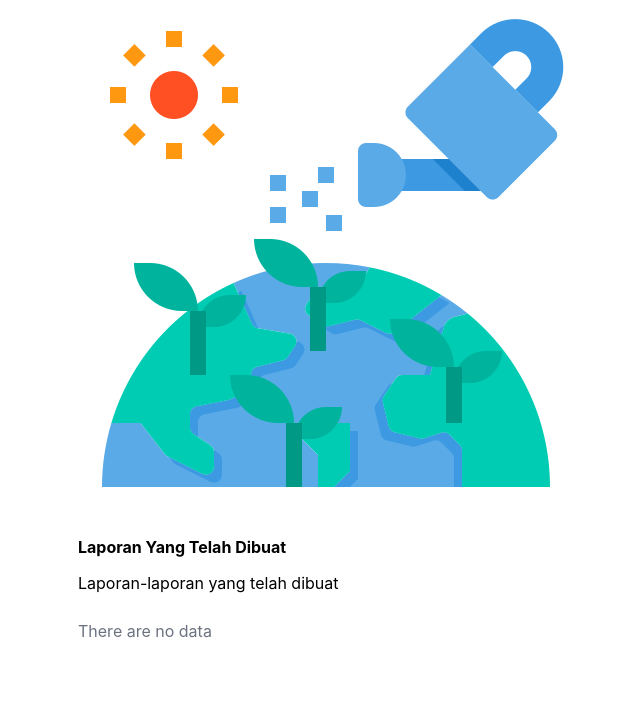
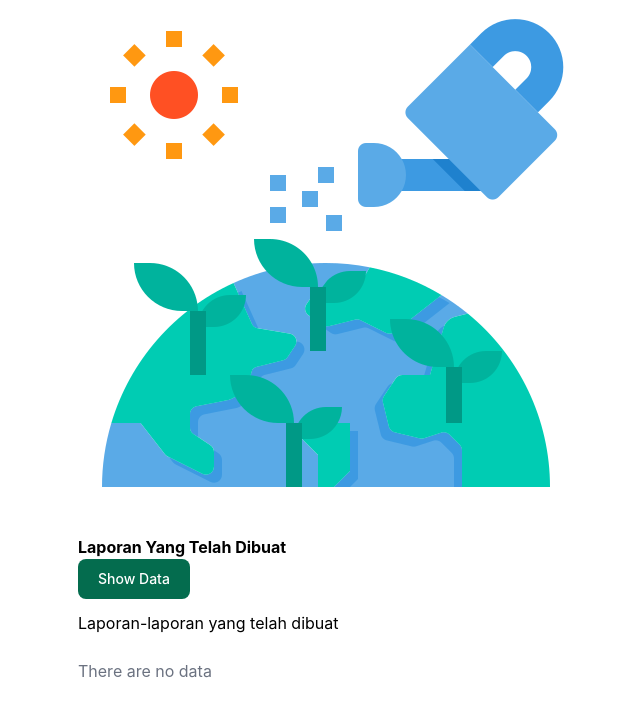
Before and after one commit to ikhsansdqq/SiagaCovid19-Tubes, a Flask app: page /pengaduan in a window 1280 px wide. Shown: the part 146-861 px from the top of the page, without its empty margins (130-770 px from the left). Before the commit the page ends 784 px from the top, so only its background shows below. Run offline with Flask 3, Linux system fonts and the light colour scheme; style sheets or scripts are compiled from the project's sources; some libraries are stand-ins or nearby versions.

Commit message:
addbutton

```diff
--- a/app/templates/pengaduan.html
+++ b/app/templates/pengaduan.html
@@ -127,6 +127,11 @@
       <h2 class="text-[32px] font-sans font-bold mt-4 md:mt-6 dark:text-white">
         Laporan Yang Telah Dibuat
       </h2>
+      <button
+                class="block text-white bg-green-700 hover:bg-green-800 focus:ring-4 focus:outline-none focus:ring-blue-300 font-medium rounded-lg text-sm px-5 py-2.5 text-center dark:bg-green-600 dark:hover:bg-green-700 dark:focus:ring-green-800"
+                type="button">
+                Show Data
+              </button>
       <p class="text-base mt-3 dark:text-white">
         Laporan-laporan yang telah dibuat
       </p>
```
